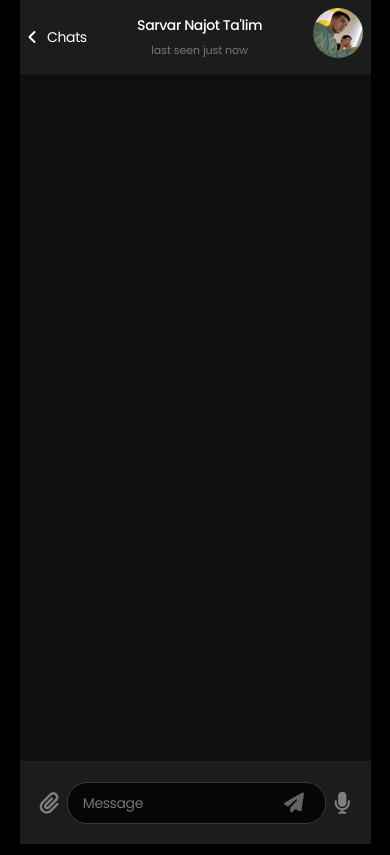
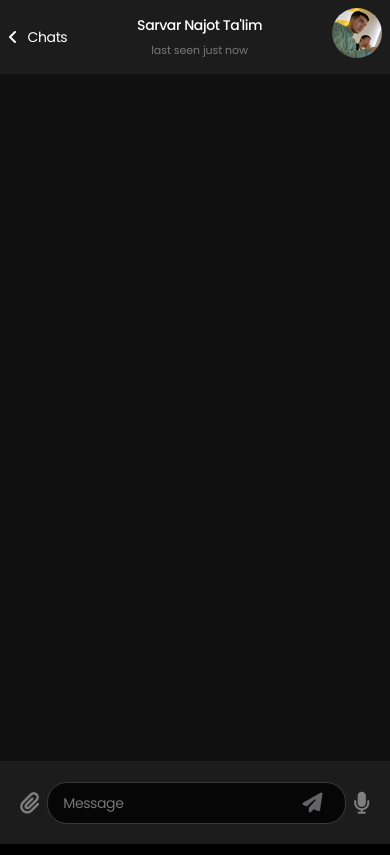
Before and after one commit to Jakbaraliyevv/telegram__1, a plain HTML site: page _index.html in a window 390 px wide. Drawn offline with Linux system fonts and the light colour scheme; no server answers.

Commit message:
container togirlandi

```diff
--- a/style.css
+++ b/style.css
@@ -210,35 +210,16 @@ body {
     gap: 15px;
     padding: 10px;
   }
-  /* Bu glavni div hazlashma bu bulan */
   .massage__text {
-    /* max-width: 55%; */
-    /* height: auto; */
-    /* border: 1px solid #fff; */
-    /* padding: 5px 10px; */
     font-size: 12px;
     border-radius: 8px;
-    /* align-self: flex-start; */
   }
-  /*
-  .massage__textme img {
-    color: #fff;
-    max-width: 20%;
-    align-self: self-end;
-  } */
 
   .massage__textme {
-    /* max-width: 55%;
-    height: auto;
-    border: 1px solid #fff;
-    padding: 5px 10px; */
     font-size: 12px;
     border-radius: 8px;
-    /* align-self: flex-end;
-    display: flex; */
+
     gap: 17px;
-    /* font-size: 12px; */
-    /* justify-content: space-between; */
   }
 }
 
@@ -263,7 +244,10 @@ body {
   }
 }
 
-@media (max-width: 595px) {
+@media (max-width: 500px) {
+  .container {
+    width: 100%;
+  }
   .massage__div {
     gap: 10px;
     padding: 8px;
```
